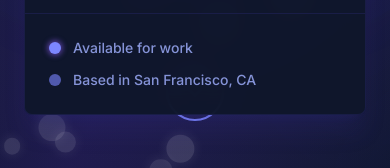
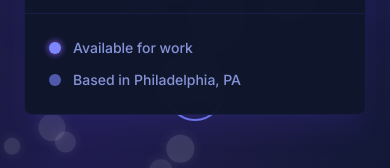
Before and after one commit to Elemental-Games/MarkDiorio, a Next.js app: page / in a window 390 px wide. Both pictures are taken after a click on the button 342 px from the left and 51 px from the top of the page. Shown: the part 522-690 px from the top of the page. Built offline with nearby package versions, Linux system fonts and the light colour scheme; no server answers.

Commit message:
updated location

```diff
--- a/src/components/Navbar.tsx
+++ b/src/components/Navbar.tsx
@@ -140,7 +140,7 @@ const Navbar = () => {
                 </div>
                 <div className="flex items-center">
                   <div className="w-3 h-3 rounded-full bg-indigo-400/60 mr-3"></div>
-                  <span className="font-medium">Based in San Francisco, CA</span>
+                  <span className="font-medium">Based in Philadelphia, PA</span>
                 </div>
               </div>
             </div>
```
